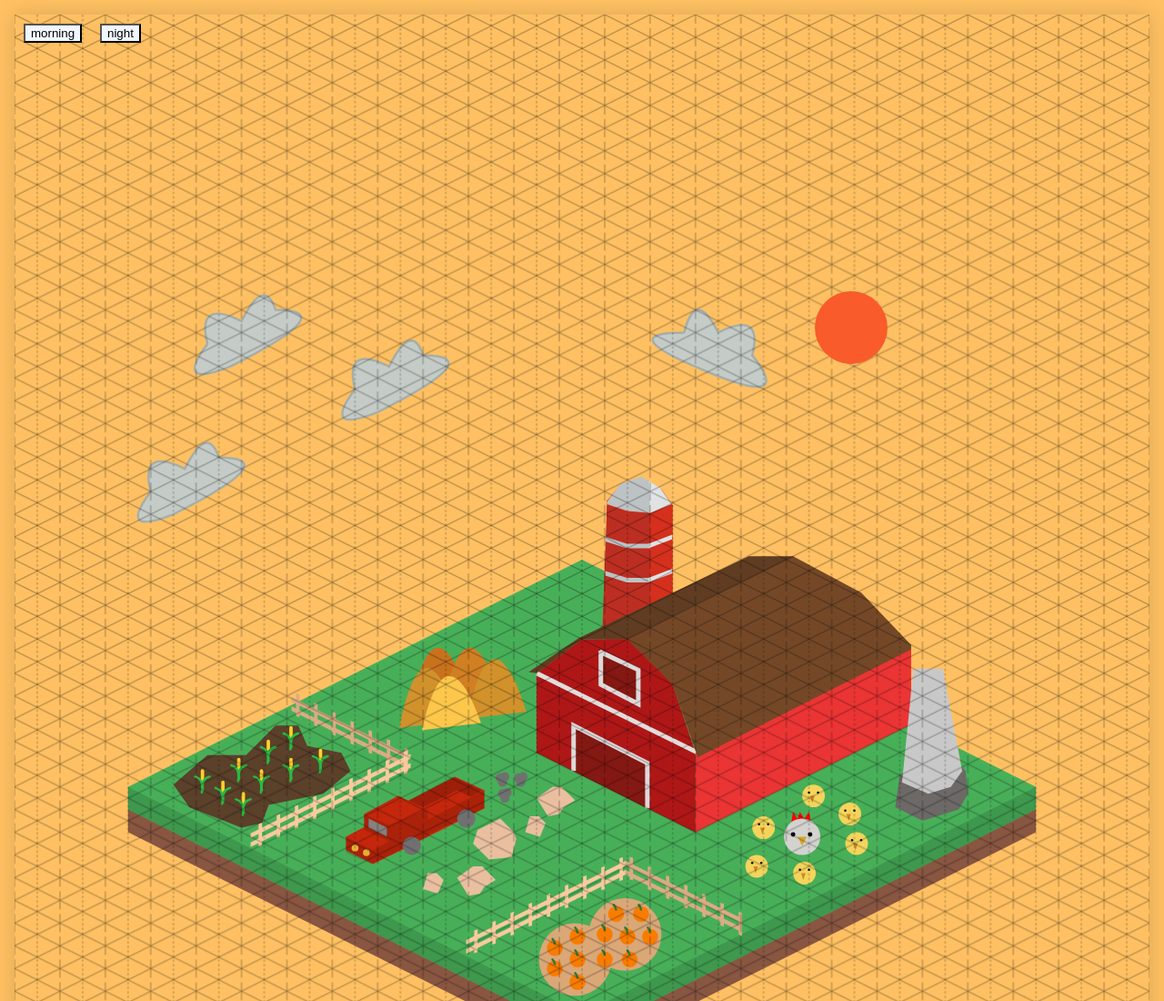
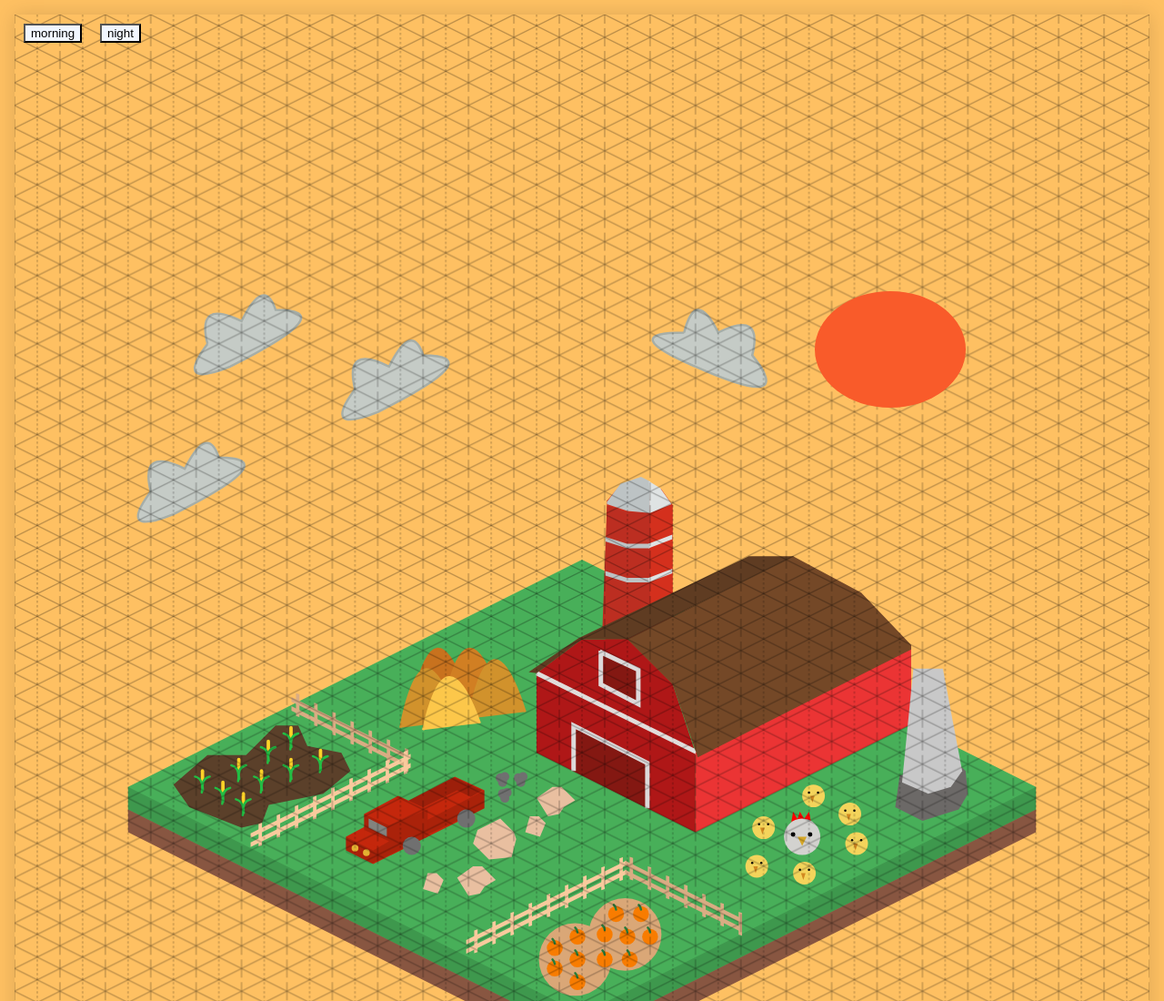
Before and after one commit to woranun-wareeparsert/multi, a plain HTML site: page index.html in a window 1280 px wide. Shown: the top 1100 px of the page at 91% size. Drawn offline with Linux system fonts and the light colour scheme.

Commit message:
Update index.html

```diff
--- a/index.html
+++ b/index.html
@@ -28,8 +28,8 @@
             left: 100px;
         }
       .sun{
-			width:80px;
-        height:80px;
+	width:13%;
+        height:16%;
         background: #F95B2A;
         border-radius: 100%;
         position: absolute;
@@ -324,7 +324,7 @@
         function changemorning(){
             document.body.style.background = "#FEC062";
           document.querySelector(".sun").style.background = "#F95B2A";
-        }/*#FEC062 สีเหลือง*/
+        }
     </script>
   </body>
 </html>
```
